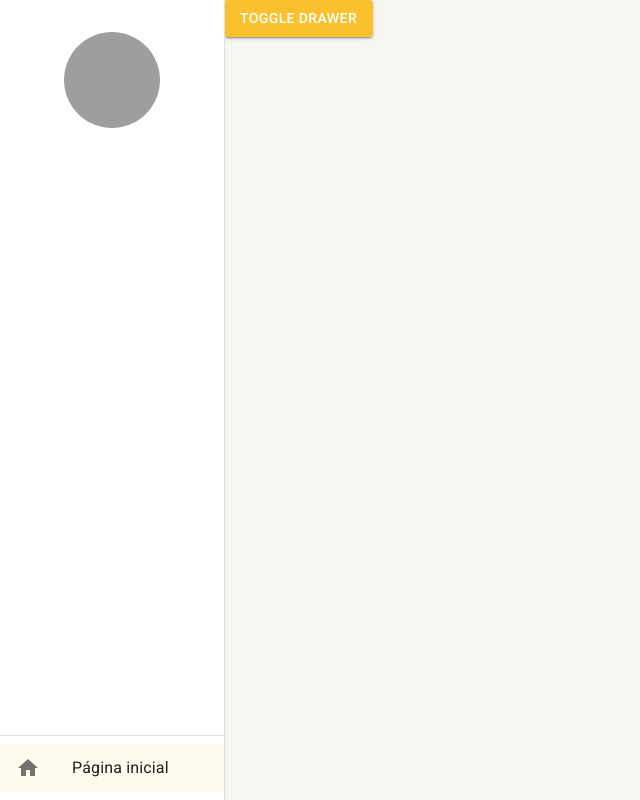
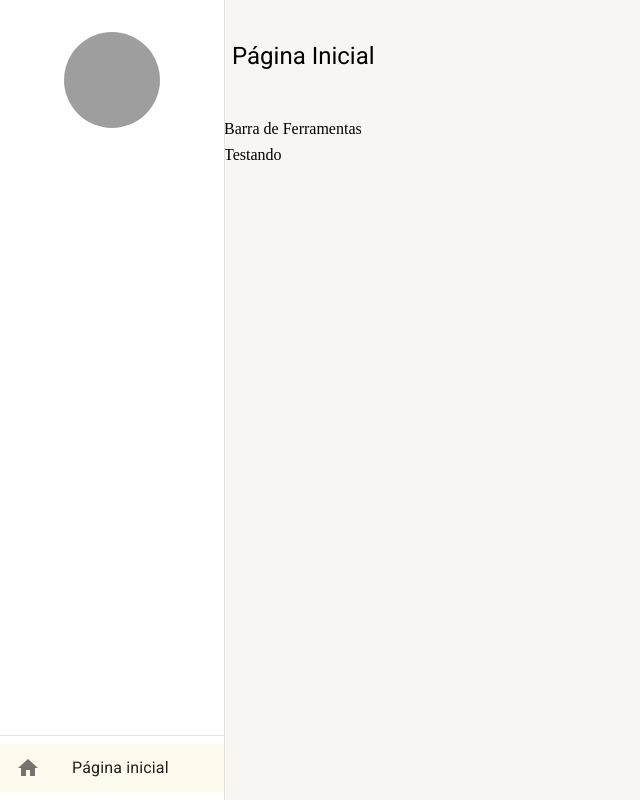
Before and after one commit to marceloasf92/digital-wallet-frontend, a React (Create React App) app: page / in a window 1280 px wide. Shown: the whole page, without its empty margins (0-640 px from the left). Built offline with nearby package versions, Linux system fonts and the light colour scheme; grey boxes are pictures that could not be loaded.

Commit message:
feat: layout base

```diff
--- /dev/null
+++ b/src/layouts/LayoutBase.tsx
@@ -0,0 +1,40 @@
+import { Box } from "@mui/system";
+import {
+  Typography,
+  useTheme,
+  IconButton,
+  Icon,
+  useMediaQuery,
+} from "@mui/material";
+import { useDrawerContext } from "../contexts";
+
+interface Props {
+  children: React.ReactNode;
+  title: string;
+}
+
+export const LayoutBase = ({ children, title }: Props): JSX.Element => {
+  const theme = useTheme();
+  const smDown = useMediaQuery(theme.breakpoints.down("sm"));
+  const { toggleDrawerOpen } = useDrawerContext();
+
+  return (
+    <Box height="100%" display="flex" flexDirection="column" gap={1}>
+      <Box
+        padding={1}
+        display="flex"
+        alignItems="center"
+        height={theme.spacing(12)}
+      >
+        {smDown && (
+          <IconButton onClick={toggleDrawerOpen}>
+            <Icon>menu</Icon>
+          </IconButton>
+        )}
+        <Typography variant="h5">{title}</Typography>
+      </Box>
+      <Box>Barra de Ferramentas</Box>
+      <Box>{children}</Box>
+    </Box>
+  );
+};
--- /dev/null
+++ b/src/layouts/index.ts
@@ -0,0 +1 @@
+export * from "./LayoutBase";
--- /dev/null
+++ b/src/pages/dashboard/Dashboard.tsx
@@ -0,0 +1,5 @@
+import { LayoutBase } from "../../layouts";
+
+export const Dashboard = () => {
+  return <LayoutBase title="Página Inicial">Testando</LayoutBase>;
+};
--- a/src/pages/index.ts
+++ b/src/pages/index.ts
@@ -1 +1 @@
-export {};
+export * from "./dashboard/Dashboard";
--- a/src/routes/index.tsx
+++ b/src/routes/index.tsx
@@ -1,16 +1,14 @@
 import { Routes as RoutesDOM, Route, Navigate } from "react-router-dom";
-import { Button } from '@mui/material';
-import { useDrawerContext } from "../contexts";
-
-
+// import { Button } from "@mui/material";
+// import { useDrawerContext } from "../contexts";
+import { Dashboard } from "../pages";
 
 export const Routes = () => {
-
-  const { toggleDrawerOpen } = useDrawerContext();
+  // const { toggleDrawerOpen } = useDrawerContext();
 
   return (
     <RoutesDOM>
-      <Route path="/" element={<Button variant='contained' color='primary' onClick={toggleDrawerOpen}>Toggle drawer</Button>} />
+      <Route path="/" element={<Dashboard />} />
       <Route path="*" element={<Navigate to="/" />} />
     </RoutesDOM>
   );
```
